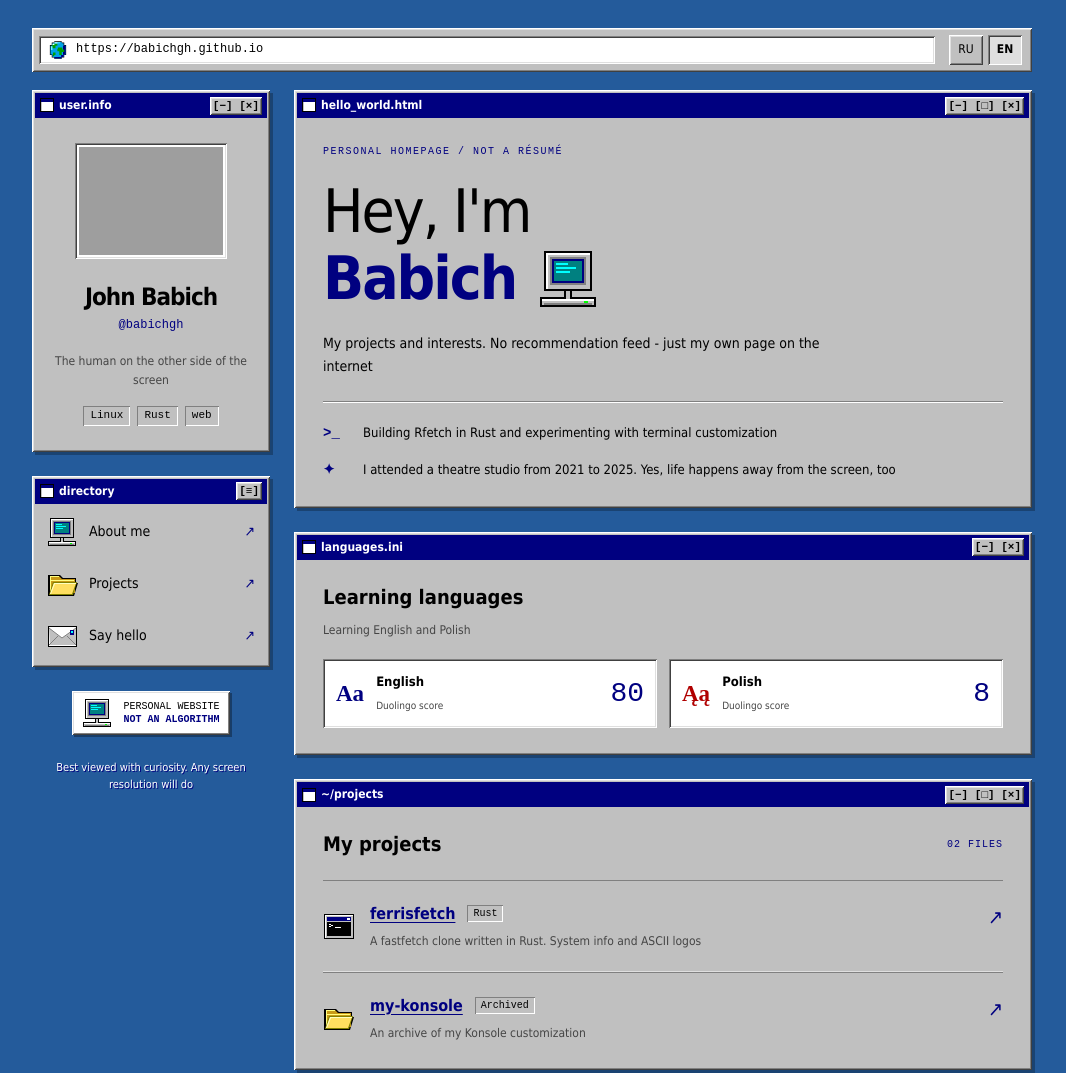
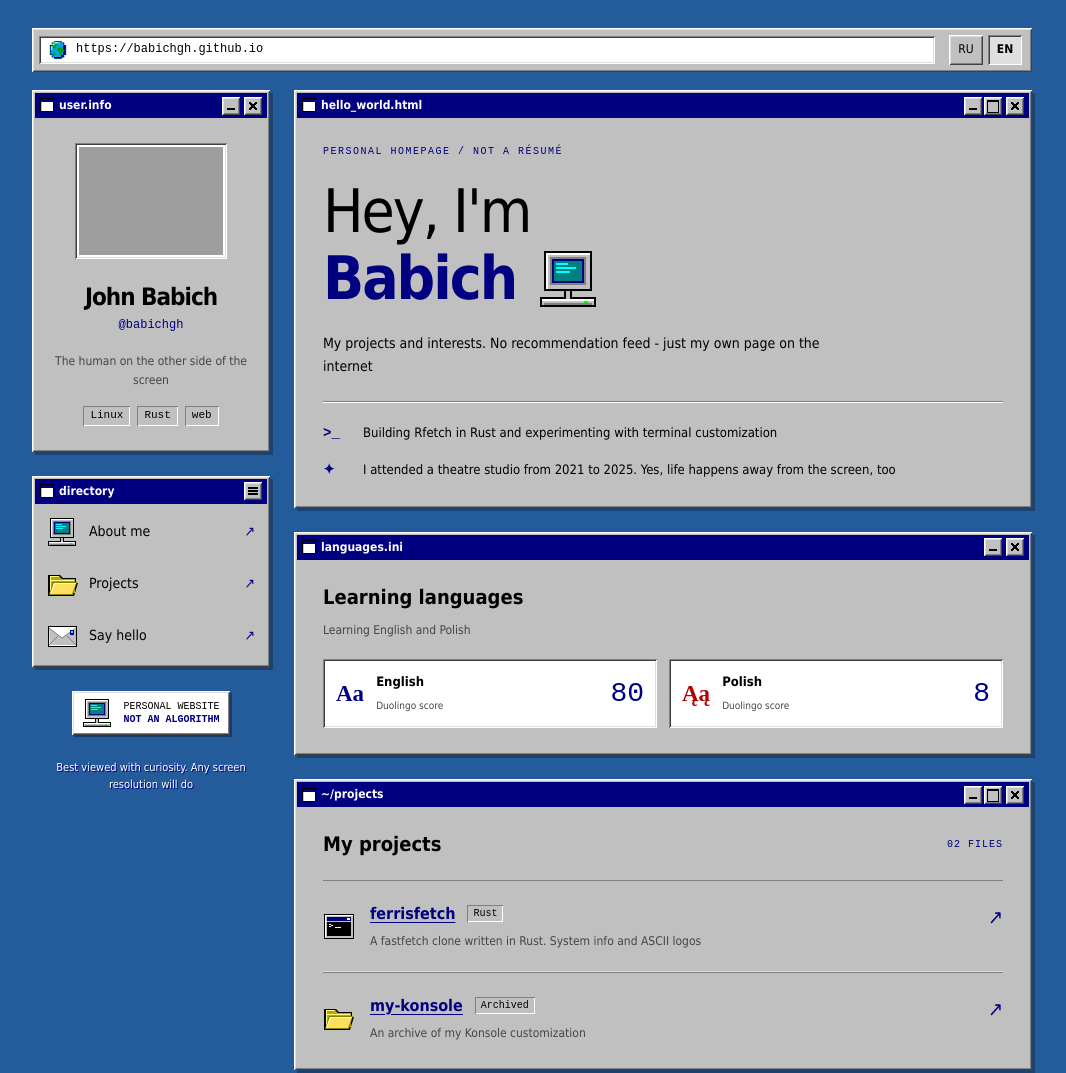
Before and after one commit to babichgh/babichgh.github.io, a plain HTML site: page index.html in a window 1280 px wide. Shown: the top 1073 px of the page, without its empty margins (108-1174 px from the left). Drawn offline with Linux system fonts and the light colour scheme; grey boxes are pictures that could not be loaded.

Commit message:
Replace symbolic window controls with beveled pixel icons

```diff
--- a/index.html
+++ b/index.html
@@ -25,7 +25,7 @@
     <main id="main" class="desktop">
       <aside class="sidebar">
         <section class="window profile-window">
-          <div class="titlebar"><span>user.info</span><span aria-hidden="true">[−] [×]</span></div>
+          <div class="titlebar"><span>user.info</span><span class="window-controls" aria-hidden="true"><span class="window-control minimize"></span><span class="window-control close"></span></span></div>
           <div class="profile-content">
             <div class="avatar-frame"><img src="https://avatars.githubusercontent.com/u/166637847?v=4" alt="GitHub avatar: babichgh" width="144" height="144"></div>
             <h1>John Babich</h1>
@@ -36,7 +36,7 @@
         </section>
 
         <nav class="window navigation" aria-label="Navigation / Навигация">
-          <div class="titlebar"><span data-i18n="directory">каталог</span><span aria-hidden="true">[≡]</span></div>
+          <div class="titlebar"><span data-i18n="directory">каталог</span><span class="window-controls" aria-hidden="true"><span class="window-control menu"></span></span></div>
           <a href="#about"><svg class="pixel-icon" aria-hidden="true"><use href="icons.svg#computer"/></svg><span data-i18n="navAbout">Обо мне</span><span aria-hidden="true">↗</span></a>
           <a href="#projects"><svg class="pixel-icon" aria-hidden="true"><use href="icons.svg#folder"/></svg><span data-i18n="navProjects">Проекты</span><span aria-hidden="true">↗</span></a>
           <a href="#contact"><svg class="pixel-icon" aria-hidden="true"><use href="icons.svg#mail"/></svg><span data-i18n="navContact">На связи</span><span aria-hidden="true">↗</span></a>
@@ -48,7 +48,7 @@
 
       <div class="main-column">
         <section id="about" class="window about-window">
-          <div class="titlebar"><span>hello_world.html</span><span aria-hidden="true">[−] [□] [×]</span></div>
+          <div class="titlebar"><span>hello_world.html</span><span class="window-controls" aria-hidden="true"><span class="window-control minimize"></span><span class="window-control maximize"></span><span class="window-control close"></span></span></div>
           <div class="window-body">
             <div class="eyebrow" data-i18n="eyebrow">ЛИЧНАЯ СТРАНИЦА / НЕ РЕЗЮМЕ</div>
             <h2 class="hero-heading"><span data-i18n="hello">Привет, я</span><br><span class="name-highlight">Babich<svg class="hero-icon" aria-hidden="true"><use href="icons.svg#computer"/></svg></span></h2>
@@ -62,7 +62,7 @@
         </section>
 
         <section class="window languages-window">
-          <div class="titlebar"><span>languages.ini</span><span aria-hidden="true">[−] [×]</span></div>
+          <div class="titlebar"><span>languages.ini</span><span class="window-controls" aria-hidden="true"><span class="window-control minimize"></span><span class="window-control close"></span></span></div>
           <div class="window-body">
             <div class="section-heading"><h2 data-i18n="languagesTitle">Изучаю языки</h2></div>
             <p class="muted" data-i18n="languagesIntro">Учу английский и польский</p>
@@ -74,7 +74,7 @@
         </section>
 
         <section id="projects" class="window projects-window">
-          <div class="titlebar"><span>~/projects</span><span aria-hidden="true">[−] [□] [×]</span></div>
+          <div class="titlebar"><span>~/projects</span><span class="window-controls" aria-hidden="true"><span class="window-control minimize"></span><span class="window-control maximize"></span><span class="window-control close"></span></span></div>
           <div class="window-body">
             <div class="section-heading"><h2 data-i18n="projectsTitle">Мои проекты</h2><span class="tiny-label">02 FILES</span></div>
             <a class="project-card" href="https://github.com/babichgh/ferrisfetch" target="_blank" rel="noopener noreferrer">
@@ -87,7 +87,7 @@
         </section>
 
         <section id="hardware" class="window hardware-window">
-          <div class="titlebar"><span>hardware.ini</span><span aria-hidden="true">[−] [×]</span></div>
+          <div class="titlebar"><span>hardware.ini</span><span class="window-controls" aria-hidden="true"><span class="window-control minimize"></span><span class="window-control close"></span></span></div>
           <div class="window-body">
             <h2 data-i18n="hardwareTitle">Моя техника</h2>
             <dl class="hardware-list">
@@ -99,7 +99,7 @@
         </section>
 
         <section id="contact" class="window contact-window">
-          <div class="titlebar"><span>connections.link</span><span aria-hidden="true">[−] [×]</span></div>
+          <div class="titlebar"><span>connections.link</span><span class="window-controls" aria-hidden="true"><span class="window-control minimize"></span><span class="window-control close"></span></span></div>
           <div class="window-body">
             <h2 data-i18n="contactTitle">Не теряемся</h2>
             <p class="muted" data-i18n="contactIntro">Другие места в интернете, где меня можно найти</p>
--- a/style.css
+++ b/style.css
@@ -41,7 +41,16 @@ h3 { font-size: 16px; }
 .titlebar { display: flex; justify-content: space-between; align-items: center; gap: 12px; min-height: 25px; padding: 3px 5px; background: var(--blue); color: white; font: bold 12px/1.4 Tahoma, Arial, sans-serif; }
 .titlebar > :first-child { display: flex; align-items: center; gap: 5px; }
 .titlebar > :first-child::before { content: ""; width: 12px; height: 12px; border: 1px solid #000; background: var(--white); box-shadow: inset 0 3px var(--blue), inset 1px 1px #c0c0c0; flex-shrink: 0; }
-.titlebar > :last-child { white-space: nowrap; color: black; font: bold 11px/16px "Courier New", monospace; background: var(--panel); box-shadow: var(--raised); padding: 1px 3px; }
+.window-controls { display: flex; flex-shrink: 0; gap: 2px; }
+.window-control { position: relative; width: 18px; height: 18px; background: var(--panel); box-shadow: var(--raised); }
+.window-control::before, .window-control::after { content: ""; position: absolute; }
+.window-control.minimize::before { left: 5px; bottom: 5px; width: 8px; height: 2px; background: var(--ink); }
+.window-control.maximize::before { left: 3px; top: 3px; width: 10px; height: 10px; border: 1px solid var(--ink); border-top-width: 2px; }
+.window-control.close { margin-left: 2px; }
+.window-control.close::before, .window-control.close::after { left: 5px; top: 5px; width: 2px; height: 2px; background: var(--ink); }
+.window-control.close::before { box-shadow: 1px 1px var(--ink), 2px 2px var(--ink), 3px 3px var(--ink), 4px 4px var(--ink), 5px 5px var(--ink), 6px 6px var(--ink); }
+.window-control.close::after { left: 11px; box-shadow: -1px 1px var(--ink), -2px 2px var(--ink), -3px 3px var(--ink), -4px 4px var(--ink), -5px 5px var(--ink), -6px 6px var(--ink); }
+.window-control.menu::before { left: 4px; top: 5px; width: 10px; height: 2px; background: var(--ink); box-shadow: 0 3px var(--ink), 0 6px var(--ink); }
 .profile-content { padding: 25px 18px 23px; text-align: center; }
 .avatar-frame { width: 152px; margin: 0 auto 19px; padding: 4px; background: white; box-shadow: var(--sunken); }
 .avatar-frame img { display: block; width: 100%; height: auto; }
```
